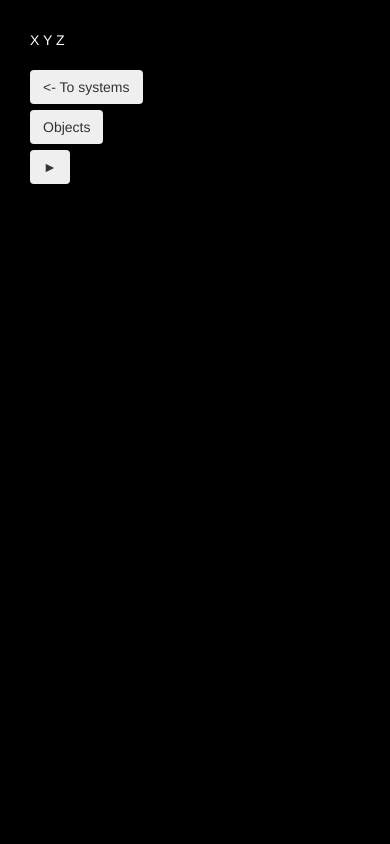
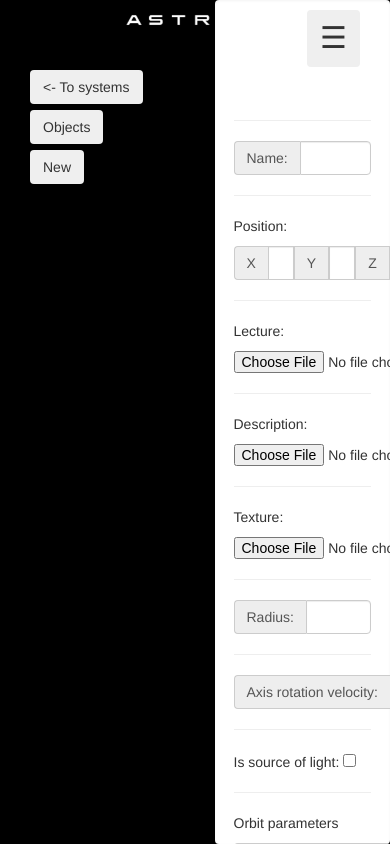
Before and after one commit to zelinskiy/Astral, a plain HTML site: page Astral/client/editor.html in a window 390 px wide. Drawn offline with Linux system fonts and the light colour scheme; files whose address does not match are found by name.

Commit message:
basic editor

```diff
--- a/Astral/client/editor.html
+++ b/Astral/client/editor.html
@@ -4,7 +4,8 @@
   <title>A S T R A L</title>
   <link rel="stylesheet" type="text/css" href="/client/lib/bootstrap.min.css">
   <link rel="stylesheet" type="text/css" href="/client/lib/bootstrap-theme.min.css">
-  <link rel="stylesheet" type="text/css" href="/client/styles/object.css">
+
+  <link rel="stylesheet" type="text/css" href="/client/styles/editor.css">
 
   <script src="/client/lib/jquery.min.js"></script>
   <script src="/client/lib/bootstrap.min.js"></script>
@@ -12,11 +13,18 @@
   <script src="/client/lib/controls.js"></script>
   <script src="/client/lib/tween.js"></script>
 
-  <script src="/client/scripts/object.js"></script>
+  <script src="/client/scripts/editor.js"></script>
 </head>
 <body>
+
+  <div id="logoDiv">
+    <img id="logoPic" class="center-block" src="/client/pictures/logo.png"/>
+  </div>
+
+  <button id="toggleSidebarButton" onclick="toggleSidebar()" class="btn">☰</button>
+
   <button id="returnSystemsButton" onclick="window.location.replace('/')" class="btn">&lt- To systems</button>
-  <button id="playPauseSimulationButton" onclick="toggleSimulationActive()" class="btn">►</button>
+
   <div class="dropdown" id="objectsListDropdown">
     <button class="btn dropdown-toggle"
     type="button"
@@ -28,9 +36,88 @@
     </button>
     <ul id="objectsList" class="dropdown-menu" aria-labelledby="objectsListDropdownMenu"></ul>
   </div>
-  <p id="positionLabel">X Y Z</p>
 
-  <div id="controlsPanel">
+  <button id="newObjectButton" onclick="newObject()" class="btn">New</button>
+
+
+  <div id="controlsPanel" class="well center-block">
+    <hr/>
+
+    <div class="input-group">
+      <span class="input-group-addon" id="Name-addon">Name: </span>
+      <input id="objectNameInput" type="text" class="needupdate form-control" aria-describedby="Name-addon">
+    </div>
+    <hr/>
+
+    <p>Position: </p>
+    <div class="input-group">
+      <span class="input-group-addon" id="xyz-x-addon">X</span>
+      <input id="objectPositionXInput" type="number" class="needupdate form-control" aria-describedby="xyz-x-addon">
+      <span class="input-group-addon" id="xyz-y-addon">Y</span>
+      <input id="objectPositionYInput" type="number" class="needupdate form-control" aria-describedby="xyz-x-addon">
+      <span class="input-group-addon" id="xyz-z-addon">Z</span>
+      <input id="objectPositionZInput" type="number" class="needupdate form-control" aria-describedby="xyz-x-addon">
+    </div>
+    <hr/>
+
+    <p>Lecture: </p>
+    <form id="uploadLectureForm" enctype="multipart/form-data">
+      <input type="file" name="file" onchange="uploadLecture()"/>
+    </form>
+    <hr/>
+
+    <p>Description: </p>
+    <form id="uploadDescriptionForm" enctype="multipart/form-data">
+      <input type="file" name="file" onchange="uploadDescription()"/>
+    </form>
+    <hr/>
+
+    <p>Texture: </p>
+    <form id="uploadTextureForm" enctype="multipart/form-data">
+      <input type="file" name="file" onchange="uploadTexture()"/>
+    </form>
+    <hr/>
+
+    <div class="input-group">
+      <span class="input-group-addon" id="Radius-addon">Radius:</span>
+      <input id="objectRadiusInput" type="number" class="needupdate smallinput form-control" aria-describedby="Radius-addon">
+    </div>
+    <hr/>
+
+    <div class="input-group">
+      <span class="input-group-addon" id="RotV-addon">Axis rotation velocity:</span>
+      <input id="objectRotVInput" type="number" class="needupdate smallinput form-control" aria-describedby="RotV-addon">
+    </div>
+    <hr/>
+
+    <p>Is source of light: <input id="isLightSourceCheckBox" class="needupdate" type="checkbox"></p>
+    <hr/>
+
+    <p>Orbit parameters</p>
+    <div class="input-group">
+      <span class="input-group-addon" id="orbit-x-addon">X</span>
+      <input id="objectOrbitCenterPositionXInput" type="number" class="needupdate form-control" aria-describedby="orbit-x-addon">
+      <span class="input-group-addon" id="orbit-y-addon">Y</span>
+      <input id="objectOrbitCenterPositionYInput" type="number" class="needupdate form-control" aria-describedby="orbit-x-addon">
+      <span class="input-group-addon" id="orbit-z-addon">Z</span>
+      <input id="objectOrbitCenterPositionZInput" type="number" class="needupdate form-control" aria-describedby="orbitorbit-x-addon">
+    </div>
+    <br/>
+    <div class="input-group">
+      <span class="input-group-addon" id="orbit-angleV-addon">Orbital Velocity:</span>
+      <input id="objectOrbitAngleVInput" type="number" class="needupdate smallinput form-control" aria-describedby="orbit-angleV-addon">
+    </div>
+    <br/>
+    <div class="input-group">
+      <span class="input-group-addon" id="orbit-color-addon">Orbit color:</span>
+      <input id="objectOrbitColorInput" type="color" class="needupdate smallinput form-control" aria-describedby="orbit-color-addon">
+    </div>
+
+    <hr/>
+
+    <!--orbit:{"angleV":0.003,"center":{"x":0,"y":0,"z":0},"color":"#f0f0f0"},-->
+
+
 
   </div>
 
--- a/Astral/client/scripts/editor.js
+++ b/Astral/client/scripts/editor.js
@@ -1,13 +1,95 @@
 var SIZE = 0.7;
+
+var defaultObject = {
+  description:"",
+  isLightSource:false,
+  lecture:"",
+  name:"Planet Name",
+  orbit:{"angleV":0.0,"center":{"x":0,"y":0,"z":0},"color":"#f0f0f0"},
+  position:{"x":0,"y":0,"z":0},
+  r:10,
+  rotV:0.0,
+  texture:""
+}
+
+var OBJECTS = [  ]
+var SCENE;
+
+
+function newObject(){
+  $("#objectNameInput").val(defaultObject.name)
+
+  $("#objectPositionXInput").val(defaultObject.position.x)
+  $("#objectPositionYInput").val(defaultObject.position.x)
+  $("#objectPositionZInput").val(defaultObject.position.x)
+
+  $("#objectRadiusInput").val(defaultObject.r)
+  $("#objectRotVInput").val(defaultObject.rotV)
+
+  $("#isLightSourceCheckBox").val(defaultObject.isLightSource)
+
+  $("#objectOrbitCenterPositionXInput").val(defaultObject.orbit.center.x)
+  $("#objectOrbitCenterPositionYInput").val(defaultObject.orbit.center.y)
+  $("#objectOrbitCenterPositionZInput").val(defaultObject.orbit.center.z)
+
+  $("#objectOrbitAngleVInput").val(defaultObject.orbit.angleV)
+  $("#objectOrbitColorInput").val(defaultObject.orbit.color)
+
+  OBJECTS.push(jQuery.extend(true, {}, defaultObject))
+  setupObjectsList(OBJECTS.slice())
+  addObjectOnScene(OBJECTS[OBJECTS.length - 1])
+
+}
+
+function toggleSidebar(){
+  $("#controlsPanel").toggle()
+}
+
+function setupObjectsList(objects){
+  var objects = objects.slice()
+  $("#objectsList").html("")
+  for(i=0;i<objects.length;i++){
+    var object = objects[i];
+    var objectName = object.name;
+    var objectId = object.id;
+    $("#objectsList").append(
+      "<li><a onclick=\"selectObject("
+      + objectId
+      + ")\">"
+      + objectName
+      + "</a></li>"
+    )
+  }
+}
+
+function addObjectOnScene(object){
+  var sphereGeometry = new THREE.SphereGeometry(object.r, 32, 32)
+  var sphereMaterial = new THREE.MeshLambertMaterial({ color: object.orbit.color });
+  var sphere = new THREE.Mesh(sphereGeometry, sphereMaterial);
+  sphere.position.x = object.position.x;
+  sphere.position.y = object.position.y;
+  sphere.position.z = object.position.z;
+  SCENE.add(sphere);
+  if(object.isLightSource == true){
+    surroundObjectWithLights(sphere, scene,  object.r + (2 * object.r))
+  }
+  object.Sphere = sphere;
+  return object;
+}
+
+function setupLights(){
+  var HemisphereLight = new THREE.AmbientLight( 0xffffff, 0.4);
+  SCENE.add(HemisphereLight);
+}
 
 
 $(document).ready(function () {
   //Setting up variables
   var domElem = document.getElementById("WebGL-output");
-  var scene = new THREE.Scene();
+  SCENE = new THREE.Scene();
   var camera = new THREE.PerspectiveCamera(45
     , window.innerWidth * SIZE / window.innerHeight , 0.1, 50000);
-  camera.lookAt(scene.position);
+
   var renderer = new THREE.WebGLRenderer({
     canvas: domElem,
     precision:"highp",
@@ -17,23 +99,19 @@ $(document).ready(function () {
   renderer.setSize(window.innerWidth * SIZE, window.innerHeight);
   var texloader = new THREE.TextureLoader()
 
-  //Main functions calls
-  setupControls(camera, domElem);
-  setupMouseSelector(scene, camera);
-  var spheres = loadSpheresOnScene(scene, camera);
-  drawOrbitsLines(scene, spheres.slice().map(function(s){ return s.AstralObject; }), 0x0000ff)
-  loadManyTextures(spheres.slice(), render, texloader)
-  showLightsOnScene(scene);
-  setupObjectsList(spheres.slice().map(function(s){ return s.AstralObject; }))
-  setupSelectObject(spheres.slice())
+
+  setupObjectsList(OBJECTS)
+  OBJECTS.map(addObjectOnScene)
+  setupLights()
+  camera.lookAt(SCENE.position);
+  camera.position.x = SCENE.position.x;
+  camera.position.y = SCENE.position.y;
+  camera.position.z = SCENE.position.z + 500;
+  render()
 
   //Our loop
   function render() {
     requestAnimationFrame(render);
-    CONTROLS.update(1)
-    showMyPosition(camera.position)
-    rotateSpheres(spheres)
-    rotateSpheresOrbits(spheres)
-    renderer.render(scene, camera);
+    renderer.render(SCENE, camera);
   }
 });
--- a/Astral/client/styles/editor.css
+++ b/Astral/client/styles/editor.css
@@ -0,0 +1,95 @@
+html, body{
+  overflow:hidden;
+  background-color: black;
+}
+
+#loadingScreenDiv{
+  position: absolute;
+  height:100vh;
+  width: 100vw;
+  z-index:1000;
+  background-color: black;
+  z-index:1000;
+}
+
+#loadingScreenPic{
+  position: absolute;
+  left: 50%;
+  top: 50%;
+  transform: translate(-50%,-50%);
+}
+
+
+#logoDiv{
+  position: absolute;
+  margin-top: 10px;
+  left:32vw;
+  z-index: 5;
+  pointer-events:none;
+}
+
+#logoPic{
+  width:35vw
+}
+
+#controlsPanel{
+  display:block;
+  position: absolute;
+  padding-top: 100px;
+  padding-bottom: 100px;
+  right:0;
+  width:45vw;
+  background: white;
+  border-width: 0px;
+  z-index:10;
+  overflow-y: scroll;
+  overflow-x: hidden;
+  height:100vh;
+}
+
+#WebGL-output{
+  position: absolute;
+  width:100%;
+  height:100%;
+  z-index:0;
+}
+
+#returnSystemsButton{
+  position: absolute;
+  left:30px;
+  top:70px;
+  z-index:30;
+}
+
+#objectsListDropdown{
+  position: absolute;
+  left:30px;
+  top:110px;
+  z-index:30;
+}
+
+#newObjectButton{
+  position: absolute;
+  left:30px;
+  top:150px;
+  z-index:30;
+}
+
+#toggleSidebarButton{
+  position: absolute;
+  font-size: 30px;
+  right:30px;
+  top:10px;
+  z-index: 30;
+}
+
+#toggleOrbitsButton{
+  position: absolute;
+  left:30px;
+  top:190px;
+  z-index:30;
+}
+
+.smallinput{
+  max-width: 75px;
+}
```
